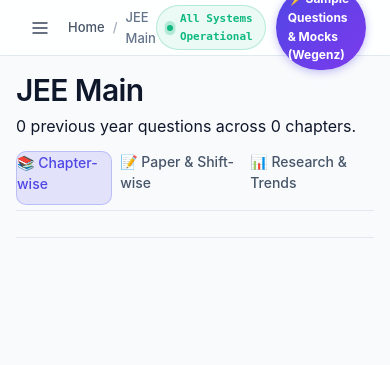
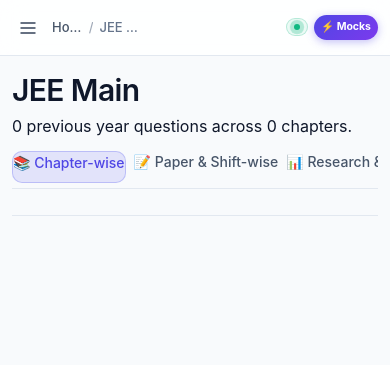
Before and after one commit to Fire162/pyqbox, a Flask app: page /main/ in a window 390 px wide. Shown: the top 365 px of the page. Run offline with Flask 3, Linux system fonts and the light colour scheme; data that the repository does not hold is empty.

Commit message:
Fix horizontal overflows and responsive framing across mobile, tablet and desktop (#4)

```diff
--- a/static/custom.css
+++ b/static/custom.css
@@ -342,21 +342,34 @@
   position: sticky;
   top: 0;
   z-index: 40;
+  max-width: 100%;
+  box-sizing: border-box;
 }
 
 .topbar-left {
   display: flex;
   align-items: center;
-  gap: 12px;
+  gap: 10px;
+  min-width: 0;
+  flex: 1 1 auto;
 }
 
 .breadcrumbs {
   display: flex;
   align-items: center;
-  gap: 8px;
+  gap: 6px;
   font-size: 13px;
   font-weight: 500;
   color: var(--ink-3);
+  min-width: 0;
+  overflow: hidden;
+  white-space: nowrap;
+}
+
+.breadcrumbs a, .breadcrumbs span {
+  text-overflow: ellipsis;
+  overflow: hidden;
+  white-space: nowrap;
 }
 
 .breadcrumbs a {
@@ -372,12 +385,18 @@
 .breadcrumbs span.sep {
   color: var(--ink-3);
   opacity: 0.6;
+  flex-shrink: 0;
 }
 
 .topbar-right {
   display: flex;
   align-items: center;
   gap: 10px;
+  flex-shrink: 0;
+}
+
+.cbt-label-short {
+  display: none;
 }
 
 /* Live Operational Status Pill */
@@ -585,8 +604,8 @@
 /* Exam Grid & Cards */
 .exam-grid {
   display: grid;
-  grid-template-columns: repeat(auto-fit, minmax(300px, 1fr));
-  gap: 24px;
+  grid-template-columns: repeat(auto-fit, minmax(min(100%, 280px), 1fr));
+  gap: 20px;
   margin-top: 24px;
 }
 
@@ -680,9 +699,18 @@
   border-bottom: 1px solid var(--hairline);
   margin-bottom: 24px;
   padding-bottom: 6px;
+  overflow-x: auto;
+  white-space: nowrap;
+  -webkit-overflow-scrolling: touch;
+  scrollbar-width: none;
+}
+
+.tabs::-webkit-scrollbar {
+  display: none;
 }
 
 .tab {
+  flex-shrink: 0;
   padding: 8px 16px;
   border-radius: 10px;
   font-size: 13.5px;
@@ -706,7 +734,7 @@
 /* Chapter Grid */
 .chapter-grid {
   display: grid;
-  grid-template-columns: repeat(auto-fill, minmax(280px, 1fr));
+  grid-template-columns: repeat(auto-fill, minmax(min(100%, 260px), 1fr));
   gap: 14px;
 }
 
@@ -1053,6 +1081,77 @@
 [data-theme="dark"] .katex .mpunct,
 [data-theme="dark"] .katex .minner {
   color: #f1f5f9 !important;
+}
+
+/* Universal Viewport & Content Frame Protection */
+html, body {
+  max-width: 100vw;
+  overflow-x: clip;
+}
+
+.app {
+  max-width: 100vw;
+  overflow-x: clip;
+}
+
+.content {
+  min-width: 0;
+  max-width: 100%;
+}
+
+.page-container {
+  min-width: 0;
+  box-sizing: border-box;
+}
+
+/* Math, Diagram & Text Overflow Protection */
+.katex-display {
+  max-width: 100% !important;
+  overflow-x: auto !important;
+  overflow-y: hidden !important;
+  -webkit-overflow-scrolling: touch;
+  padding: 4px 0;
+}
+
+.q-title, .soln-body, .search-card-question, .q-card {
+  overflow-wrap: break-word;
+  word-break: break-word;
+  max-width: 100%;
+  box-sizing: border-box;
+}
+
+.q-images img {
+  max-width: 100% !important;
+  height: auto !important;
+}
+
+.opt-btn {
+  max-width: 100%;
+  box-sizing: border-box;
+  overflow-wrap: break-word;
+  word-break: break-word;
+}
+
+/* Analysis Charts Responsive Grid */
+.analysis-charts-grid {
+  display: grid;
+  grid-template-columns: repeat(auto-fit, minmax(420px, 1fr));
+  gap: 20px;
+  margin-bottom: 32px;
+}
+
+/* API Documentation Curl Box */
+.api-curl-box {
+  background: var(--hairline);
+  padding: 10px 14px;
+  border-radius: 6px;
+  font-family: monospace;
+  font-size: 13px;
+  overflow-x: auto;
+  white-space: pre-wrap;
+  word-break: break-all;
+  max-width: 100%;
+  box-sizing: border-box;
 }
 
 /* Responsive Mobile & Tablet Drawer (<= 900px) */
@@ -1125,8 +1224,17 @@
     touch-action: none;
   }
 
+  .topbar {
+    padding: 0 16px;
+  }
+
   .page-container {
-    padding: 16px;
+    padding: 20px 16px;
+  }
+
+  .analysis-charts-grid {
+    grid-template-columns: 1fr;
+    gap: 16px;
   }
 
   .wegenz-hero-card {
@@ -1141,6 +1249,104 @@
 
   .wegenz-hero-title {
     font-size: 26px;
+  }
+}
+
+@media (max-width: 640px) {
+  .topbar {
+    padding: 0 12px;
+    gap: 8px;
+  }
+
+  .topbar-left {
+    gap: 8px;
+  }
+
+  .status-pill-text {
+    display: none !important;
+  }
+
+  .status-pill {
+    padding: 4px 6px;
+  }
+
+  .cbt-label-full {
+    display: none !important;
+  }
+
+  .cbt-label-short {
+    display: inline !important;
+  }
+
+  .topbar-cbt-link {
+    padding: 5px 9px;
+    font-size: 11.5px;
+    gap: 4px;
+  }
+
+  .breadcrumbs {
+    max-width: 140px;
+  }
+
+  .filter-select {
+    max-width: 120px;
+    font-size: 12px;
+  }
+
+  .page-container {
+    padding: 16px 12px;
+  }
+
+  .filter-toolbar {
+    padding: 10px 12px !important;
+  }
+
+  .filter-toolbar form {
+    gap: 8px !important;
+  }
+
+  .pnav {
+    flex-direction: column;
+    gap: 8px !important;
+  }
+
+  .pnav .btn {
+    width: 100%;
+    text-align: center;
+    box-sizing: border-box;
+  }
+
+  .pnav div {
+    display: none;
+  }
+
+  .q-card {
+    padding: 18px 14px !important;
+  }
+
+  .search-card-actions {
+    flex-direction: column;
+    align-items: stretch;
+    gap: 8px;
+  }
+
+  .search-card-actions a {
+    text-align: center;
+  }
+}
+
+@media (max-width: 400px) {
+  .breadcrumbs {
+    max-width: 95px;
+  }
+
+  .topbar-right {
+    gap: 6px;
+  }
+
+  .topbar-cbt-link {
+    font-size: 10.5px;
+    padding: 4px 7px;
   }
 }
 
--- a/templates/analysis.html
+++ b/templates/analysis.html
@@ -66,7 +66,7 @@
           </div>
 
           <!-- Multi-Year Dropdown Panel -->
-          <div id="yearDropdownPanel" style="display: none; position: absolute; top: calc(100% + 8px); left: 0; z-index: 1000; background: var(--surface); border: 1px solid var(--hairline); border-radius: 8px; box-shadow: 0 10px 30px rgba(0,0,0,0.2); padding: 16px; width: 360px;">
+          <div id="yearDropdownPanel" class="year-dropdown-panel" style="display: none; position: absolute; top: calc(100% + 8px); left: 0; z-index: 1000; background: var(--surface); border: 1px solid var(--hairline); border-radius: 8px; box-shadow: 0 10px 30px rgba(0,0,0,0.2); padding: 16px; width: 360px; max-width: calc(100vw - 40px);">
             <div style="display: flex; justify-content: space-between; align-items: center; margin-bottom: 12px; border-bottom: 1px solid var(--hairline); padding-bottom: 8px;">
               <span style="font-size: 12px; font-weight: 700; text-transform: uppercase; color: #888;">Select Multiple Years</span>
               <div style="display: flex; gap: 8px;">
@@ -174,7 +174,7 @@
   </div>
 
   <!-- Grid of Visual Charts -->
-  <div style="display: grid; grid-template-columns: repeat(auto-fit, minmax(480px, 1fr)); gap: 20px; margin-bottom: 32px;">
+  <div class="analysis-charts-grid">
 
     <!-- Chart 1: Top 15 Chapters Bar Chart -->
     <div class="ch-card" style="padding: 20px;">
--- a/templates/base.html
+++ b/templates/base.html
@@ -65,9 +65,9 @@
   <link rel="icon" type="image/svg+xml" href="/static/favicon.svg">
   <link rel="apple-touch-icon" href="/static/wegenz-primary-mark-192.webp">
 
-  <link rel="stylesheet" href="/static/katex/katex.min.css?v=6">
-  <link rel="stylesheet" href="/static/style.css?v=6">
-  <link rel="stylesheet" href="/static/custom.css?v=6">
+  <link rel="stylesheet" href="/static/katex/katex.min.css?v=7">
+  <link rel="stylesheet" href="/static/style.css?v=7">
+  <link rel="stylesheet" href="/static/custom.css?v=7">
   <script>
     (function() {
       var t = localStorage.getItem('pq_theme');
@@ -215,10 +215,11 @@
           <span class="status-dot-wrapper">
             <span class="status-dot"></span>
           </span>
-          <span style="font-family:'JetBrains Mono',monospace;font-size:11px;">All Systems Operational</span>
+          <span class="status-pill-text" style="font-family:'JetBrains Mono',monospace;font-size:11px;">All Systems Operational</span>
         </div>
         <a href="https://wegenz.in/" target="_blank" rel="noopener" class="topbar-cbt-link" title="Wegenz: 170k+ Sample Questions, Infinite Practice & CBT Mock Simulator">
-          <span>⚡ Sample Questions & Mocks (Wegenz)</span>
+          <span class="cbt-label-full">⚡ Sample Questions & Mocks (Wegenz)</span>
+          <span class="cbt-label-short">⚡ Mocks</span>
         </a>
         {% block topbar_actions %}{% endblock %}
       </div>
@@ -230,8 +231,8 @@
   </div>
 </div>
 
-<script src="/static/katex/katex.min.js?v=6"></script>
-<script src="/static/katex/auto-render.min.js?v=6" onload="typeof window.renderAllMath==='function'&&window.renderAllMath()"></script>
-<script src="/static/app.js?v=6"></script>
+<script src="/static/katex/katex.min.js?v=7"></script>
+<script src="/static/katex/auto-render.min.js?v=7" onload="typeof window.renderAllMath==='function'&&window.renderAllMath()"></script>
+<script src="/static/app.js?v=7"></script>
 </body>
 </html>
--- a/templates/question_view.html
+++ b/templates/question_view.html
@@ -122,7 +122,7 @@
   </article>
 
   <!-- Navigation Buttons (Prev / Next) -->
-  <div class="pnav" style="display: flex; align-items: center; justify-content: space-between; margin: 32px 0; padding-top: 20px; border-top: 1px solid var(--hairline);">
+  <div class="pnav" style="display: flex; align-items: center; justify-content: space-between; flex-wrap: wrap; gap: 10px; margin: 32px 0; padding-top: 20px; border-top: 1px solid var(--hairline);">
     {% if prev_url %}
       <a class="btn" href="{{ prev_url }}" style="padding: 9px 18px; border: 1px solid var(--hairline); border-radius: 10px; text-decoration: none; color: inherit; font-size: 13px; font-weight: 600; background: var(--surface);">
         ← Previous (Q{{ current_index - 1 }})
```
Also changed, not shown: templates/api_docs.html (+7 -7 lines), CHANGELOG.md.
